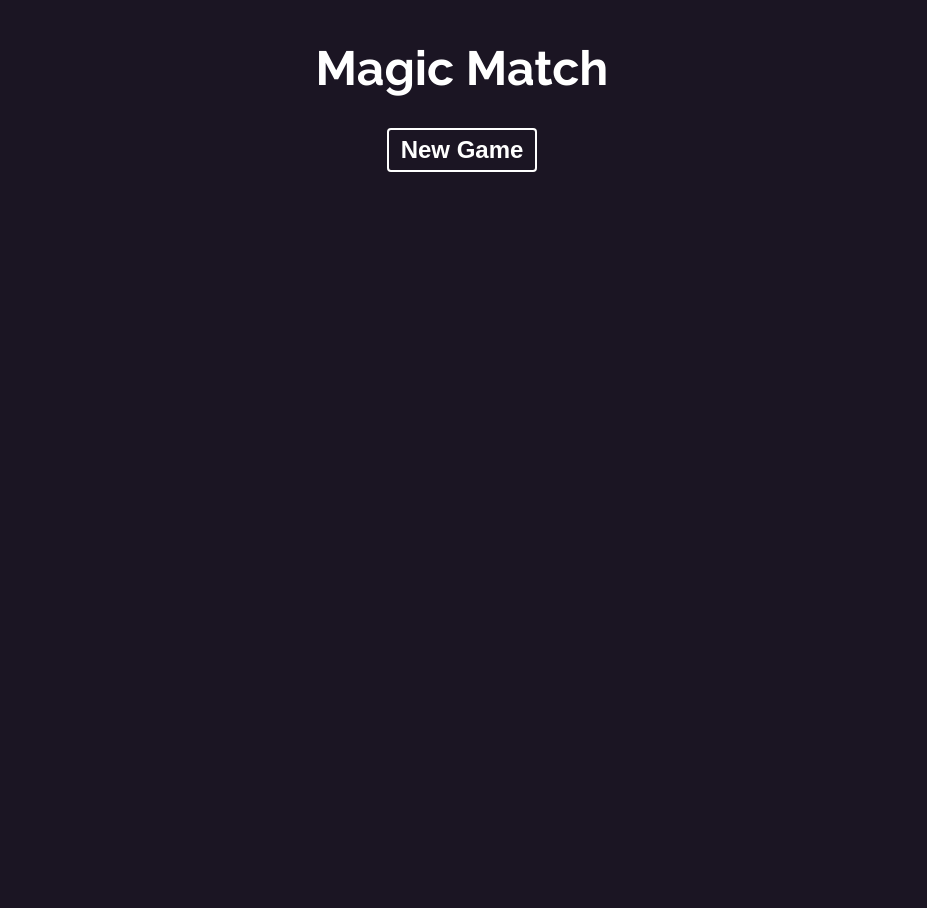
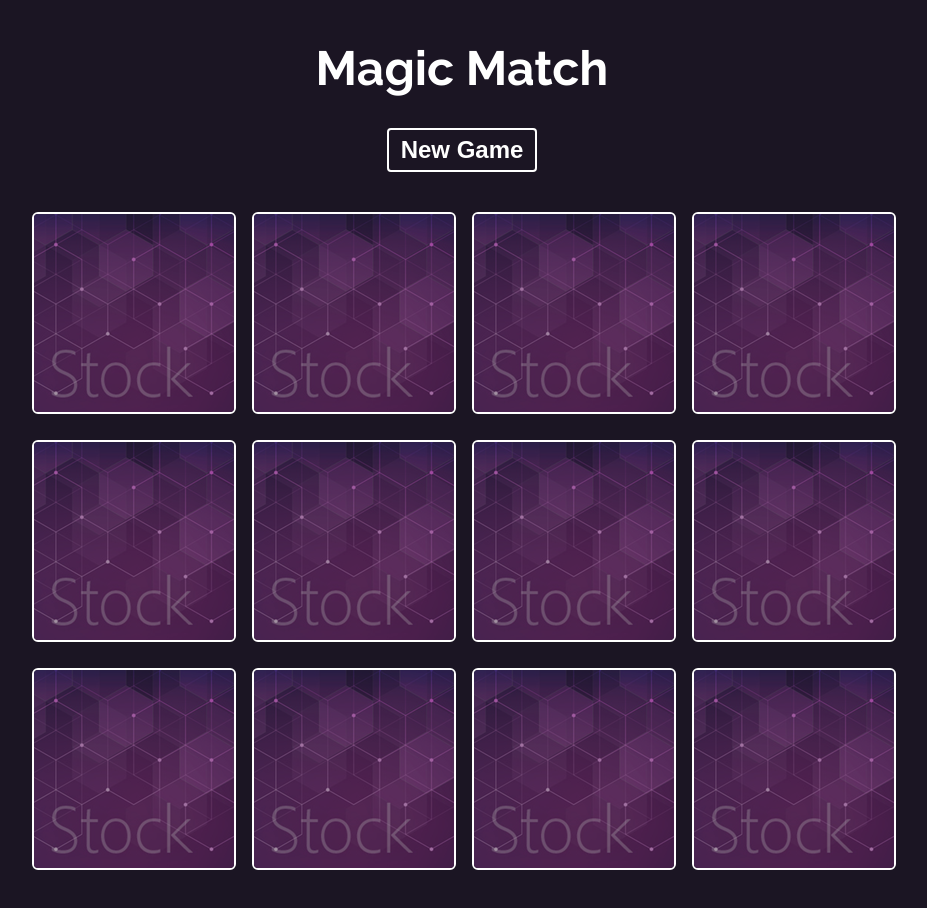
Before and after one commit to Vanwolf16/Magic-Card, a React (Create React App) app: page / in a window 1280 px wide. Shown: the top 908 px of the page, without its empty margins (178-1105 px from the left). Before the commit the page ends 800 px from the top, so only its background shows below. Built offline with nearby package versions, Linux system fonts and the light colour scheme.

Commit message:
Card Game Complete

```diff
--- a/src/App.js
+++ b/src/App.js
@@ -15,6 +15,7 @@ const cardImages = [
 function App() {
   const [cards, setCards] = useState([])
   const [turns, setTurns] = useState(0)
+  const [disabled,setDisabled] = useState(false)
 
   //choice states
   const [choiceOne, setChoiceOne] = useState(null);
@@ -26,6 +27,8 @@ function App() {
     .sort(() => Math.random() - 0.5)
     .map((card) => ({...card, id: Math.random()}))
 
+    setChoiceOne(null)
+    setChoiceTwo(null)
     setCards(shuffleCards)
     //it will reset back to zero
     setTurns(0)
@@ -39,6 +42,7 @@ function App() {
   //compare 2 selected cards
   useEffect(() => {
     if(choiceOne && choiceTwo){
+      setDisabled(true)
       if(choiceOne.src === choiceTwo.src){
         setCards(prevCards => {
           return prevCards.map(card => {
@@ -62,10 +66,13 @@ function App() {
     setChoiceOne(null)
     setChoiceTwo(null)
     setTurns(prevTurns => prevTurns + 1)
+    setDisabled(false)
   }
 
-  //console.log(cards, turns)
-  console.log(cards)
+  //start a new game automagically
+  useEffect(() =>
+  shuffleCards()
+  , [])
 
   return (
     <div className="App">
@@ -77,7 +84,8 @@ function App() {
           <SingleCard key={card.id}
           card={card}
           handleChoice = {handleChoice}
-          flipped={card === choiceOne || card === choiceTwo || card.matched}/>
+          flipped={card === choiceOne || card === choiceTwo || card.matched}
+          disabled={disabled}/>
         ))}
 
       </div>
--- a/src/components/SingleCard.js
+++ b/src/components/SingleCard.js
@@ -1,10 +1,13 @@
 import React from 'react'
 import './SingleCard.css'
 
-export default function SingleCard({ card, handleChoice, flipped}) {
+export default function SingleCard({ card, handleChoice, flipped, disabled}) {
 
   const handleClick = () => {
-    handleChoice(card)
+    if(!disabled){
+      handleChoice(card)
+    }
+
   }
 
   return (
```
